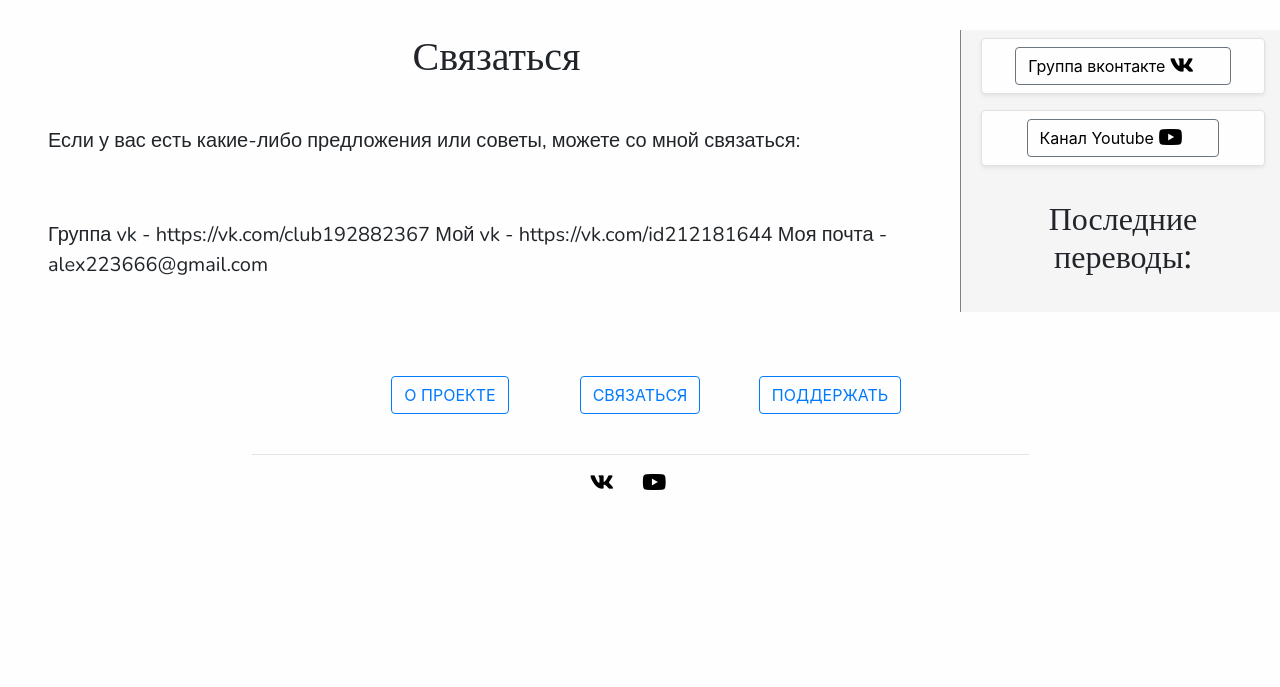
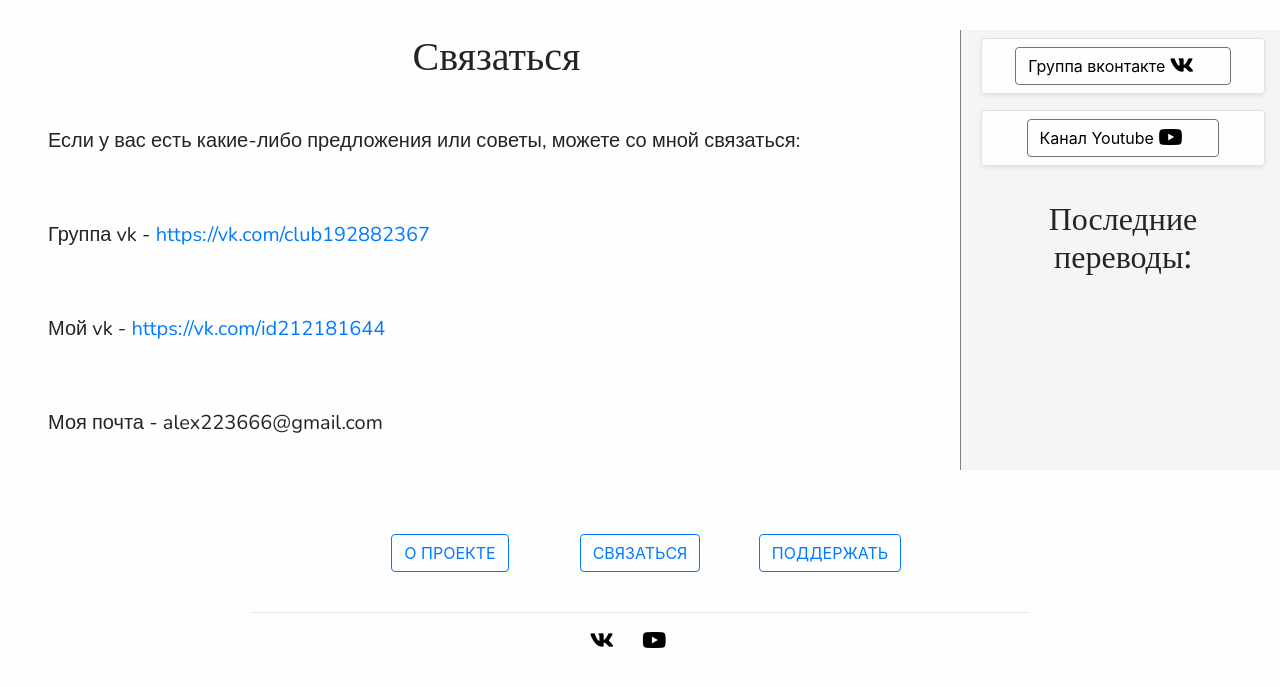
Before and after one commit to Termoplane/RuPeterson, a Django app: page /contacts/ in a window 1280 px wide. Shown: the part 80-767 px from the top of the page. Run offline with Django 3.2, Linux system fonts and the light colour scheme; data that the repository does not hold is empty; some libraries are stand-ins or nearby versions.

Commit message:
about improving

```diff
--- a/blog/templates/blog/contact.html
+++ b/blog/templates/blog/contact.html
@@ -10,8 +10,12 @@
         Если у вас есть какие-либо предложения или советы, можете со мной связаться:
     </p>
     <p class="lead pb-3 mt-5">
-        Группа vk - https://vk.com/club192882367
-        Мой vk - https://vk.com/id212181644
+        Группа vk - <a href="https://vk.com/club192882367">https://vk.com/club192882367</a>
+    </p>
+    <p class="lead pb-3 mt-5">
+        Мой vk - <a href="https://vk.com/id212181644">https://vk.com/id212181644</a>
+    </p>
+    <p class="lead pb-3 mt-5">
         Моя почта - alex223666@gmail.com
     </p>
 </div>
--- a/blog/templates/blog/donate.html
+++ b/blog/templates/blog/donate.html
@@ -11,6 +11,8 @@
     </p>
     <p class="lead pb-3 mt-5">
         Сбербанк - 4276300041882567
+    </p>
+    <p class="lead pb-3 mt-5">
         Яндекс.Деньги - <a href = "https://money.yandex.ru/to/4100111377304682"> Кошелек </a>
     </p>
 </div>
```
